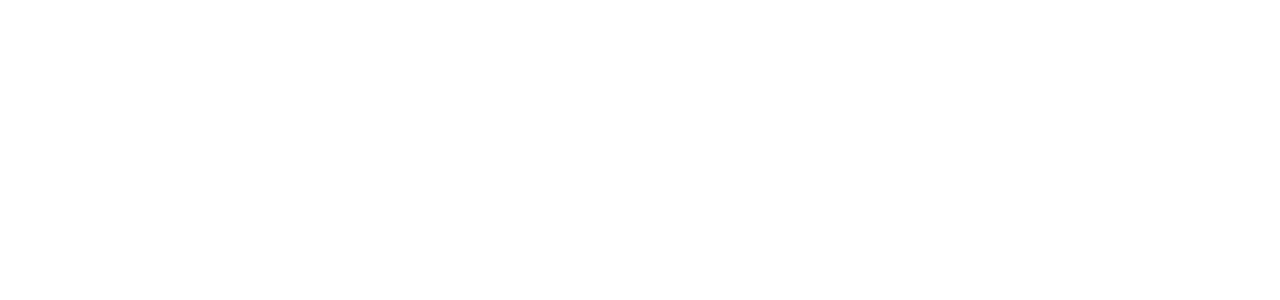
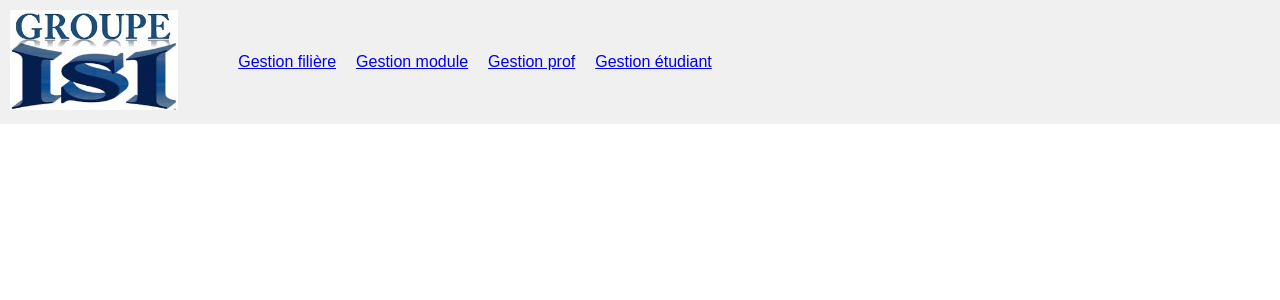
Before and after one commit to AbdouAzizFall/gestion_admin, a PHP site: page / in a window 1280 px wide. Before the commit the part shown is empty. Shown: the top 300 px of the page. Run offline with PHP 8.4, Linux system fonts and the light colour scheme.

Commit message:
Debut avec la page index

```diff
--- a/index.php
+++ b/index.php
@@ -3,9 +3,48 @@
 <head>
     <meta charset="UTF-8">
     <meta name="viewport" content="width=device-width, initial-scale=1.0">
-    <title>Gestion administrative</title>
+    <title>Gestion administrative d'une ecole</title>
+    <style>
+        body {
+            font-family: Arial, sans-serif;
+            margin: 0;
+            padding: 0;
+        }
+        .header {
+            display: flex;
+            align-items: center;
+            padding: 10px;
+            background-color: #f0f0f0;
+        }
+        .logo {
+            margin-right: 20px;
+        }
+        .options {
+            display: flex;
+            list-style-type: none;
+            margin: 0;
+            padding: 0;
+        }
+        .options li {
+            margin-right: 20px;
+        }
+    </style>
 </head>
 <body>
+    <div class="header">
+        <div class="logo">
+            <img src="img/logo.jpg" alt="image" style="height: 100px;">
+        </div>
+        <hr style="margin: 0 20px; height: 2px; border: none; background-color: #333;">
+        <ul class="options">
+            <li><a href="#">Gestion filière</a></li>
+            <li><a href="#">Gestion module</a></li>
+            <li><a href="#">Gestion prof</a></li>
+            <li><a href="#">Gestion étudiant</a></li>
+        </ul>
+    </div>
+
+    <!-- Ajoutez le reste de votre contenu ici -->
 
 </body>
 </html>
```
Also changed, not shown: bd/gesadmin_db.sql (+19 -1 lines), img/logo.jpg (added).
